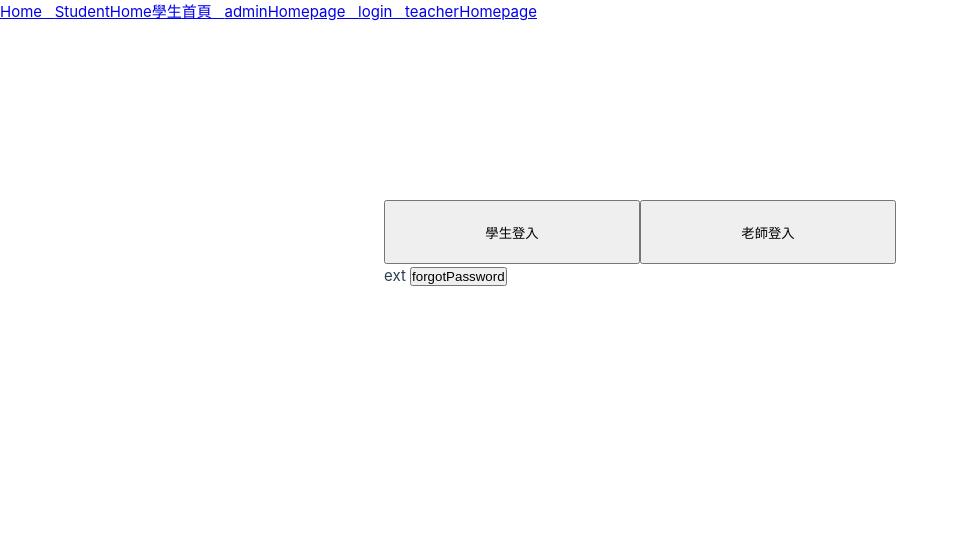
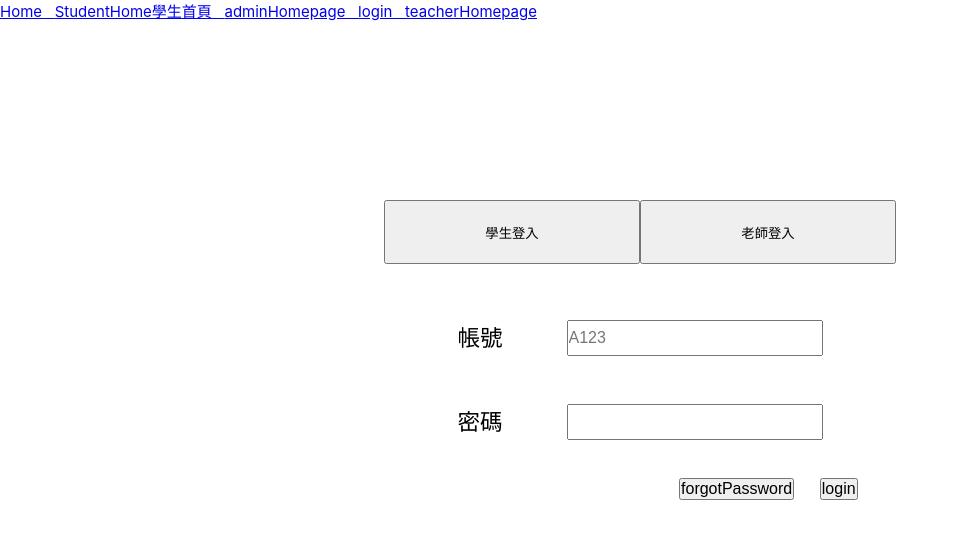
Before and after one commit to Vincent1020/club_Management_System, a Vue app: page /login in a window 1280 px wide. Shown: the top 538 px of the page, without its empty margins (0-959 px from the left). Built offline with nearby package versions, Linux system fonts and the light colour scheme.

Commit message:
loginpage

```diff
--- a/src/views/login/login.vue
+++ b/src/views/login/login.vue
@@ -1,16 +1,103 @@
 <script setup>
-import loginScreen from '@/components/loginScreen.vue'
+import { ref, onMounted } from 'vue'
+
+
 
 
 
 </script>
 
 <template>
-    <loginScreen/>
+    <div class="center">
 
+        <!-- 學生or老師登入選項 -->
+        <div class="userLoginChoose">
+            <button>學生登入</button>
+            <button>老師登入</button>
+        </div>
+
+        <!-- 帳號密碼輸入框 -->
+        <div class="userLogintInput">
+
+            <div class="account user">
+                <h2>帳號</h2>
+                <input type="text" placeholder="A123">
+            </div>
+
+            <div class="password user">
+                <h2>密碼</h2>
+                <input type="text">
+            </div>
+
+
+        </div>
+
+        <!-- 功能選項 -->
+        <div class="function">
+            <input type="button" value="forgotPassword">
+            <input type="button" value="login">
+        </div>
+
+    </div>
 
 </template>
 
-<style>
+<style scoped lang="scss">
+.center {
+    width: 40vw;
+    height: 50vh;
+    background-color: white;
+    position: fixed;
+    top: 25%;
+    left: 30%;
 
+    .userLoginChoose {
+        width: 100%;
+        height: 5vw;
+        display: flex;
+        justify-content: space-around;
+
+        button {
+            width: 50%;
+
+            &:hover {
+                background-color: rgb(132, 219, 190);
+                cursor: pointer;
+            }
+        }
+    }
+
+    .userLogintInput {
+        margin-top: 7vh;
+
+        .user {
+            margin-top: 6vh;
+
+            h2 {
+                margin-right: 5vw;
+            }
+
+            input {
+                font-size: 16px;
+                width: 20vw;
+            }
+
+            color: black;
+            display: flex;
+            justify-content: center;
+        }
+    }
+    .function{
+        margin: 2vw;
+        display: flex;
+        justify-content: flex-end;
+        input{
+            margin: 1vw;
+            font-size: 16px;
+            &:hover{
+                cursor: pointer;
+            }
+        }
+    }
+}
 </style>
```
